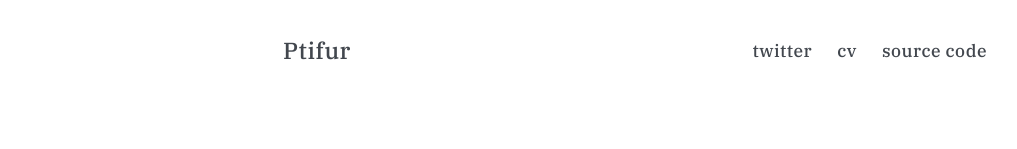
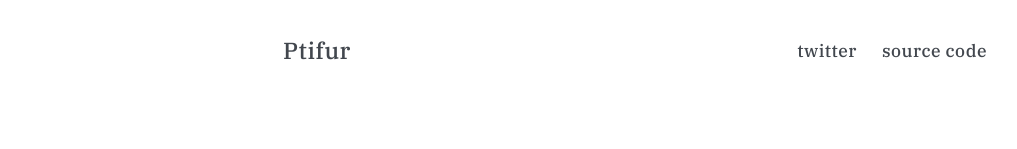
Before and after one commit to ptifur/react-my-website, a React (Create React App) app: page / in a window 1280 px wide. Shown: the top 149 px of the page, without its empty margins (5-1022 px from the left). Built offline with nearby package versions, Linux system fonts and the light colour scheme.

Commit message:
removed cv link

```diff
--- a/src/components/Navbar.js
+++ b/src/components/Navbar.js
@@ -5,8 +5,8 @@ const Navbar = () => {
         <div className='navbar'>
             <div className='title'>Ptifur</div>
             <div className='menu'>
+                {/* <div><a href="https://www.notion.so/Yar-Yemtsov-fcefa79d5d7d41f8a482d6641b14dbd6" target="_blank" rel="noopener noreferrer">cv</a></div> */}
                 <div><a href="http://twitter.com/ptifurr" target="_blank" rel="noopener noreferrer">twitter</a></div>
-                <div><a href="https://www.notion.so/Yar-Yemtsov-fcefa79d5d7d41f8a482d6641b14dbd6" target="_blank" rel="noopener noreferrer">cv</a></div>
                 <div><a href="https://github.com/ptifur/react-my-website" target="_blank" rel="noopener noreferrer">source code</a></div>
             </div>
         </div>
```
Also changed, not shown: 1 other file (tests, documents, lock files or other folders).
